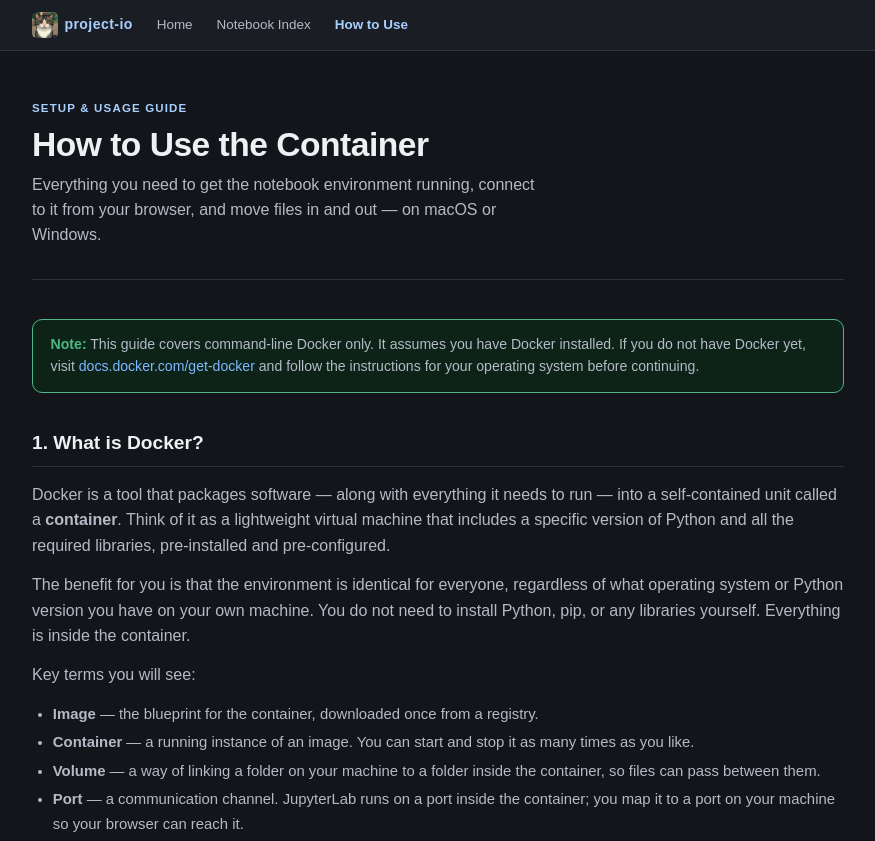
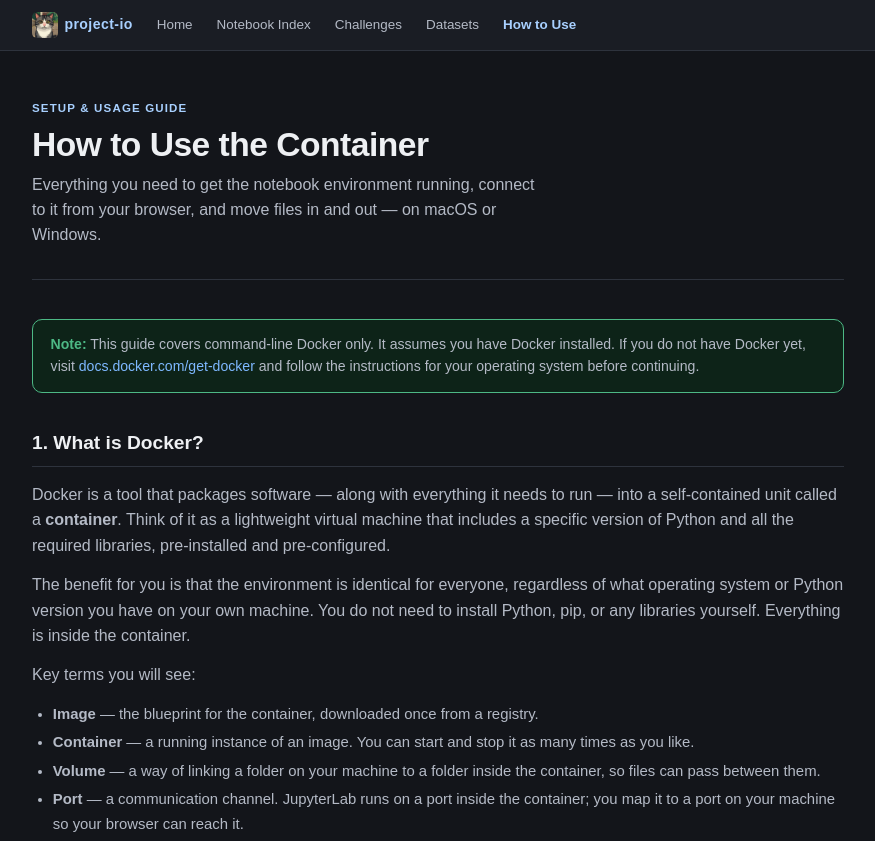
Before and after one commit to scienceguyrob/project-io, a plain HTML site: page web/how_to.html in a window 1280 px wide. Shown: the top 841 px of the page, without its empty margins (202-1077 px from the left). Drawn offline with Linux system fonts and the light colour scheme.

Commit message:
Minor change to site navigation.

```diff
--- a/web/how_to.html
+++ b/web/how_to.html
@@ -322,7 +322,11 @@ footer.page-foot li { margin-bottom: .2rem; }
 <nav class="site-nav">
   <div class="inner">
     <span class="brand"><img src="dook.png" alt="project-io logo" style="width:26px;height:26px;border-radius:5px;object-fit:cover;vertical-align:middle;margin-right:.4rem;">project&#8209;io</span>
-    <a href="../index.html">Home</a><a href="search.html">Notebook Index</a><a href="how_to.html" class="active">How to Use</a>
+    <a href="../index.html">Home</a>
+    <a href="search.html">Notebook Index</a>
+    <a href="challenges.html">Challenges</a>
+    <a href="data.html">Datasets</a>
+    <a href="how_to.html" class="active">How to Use</a>
   </div>
 </nav>
 
```
